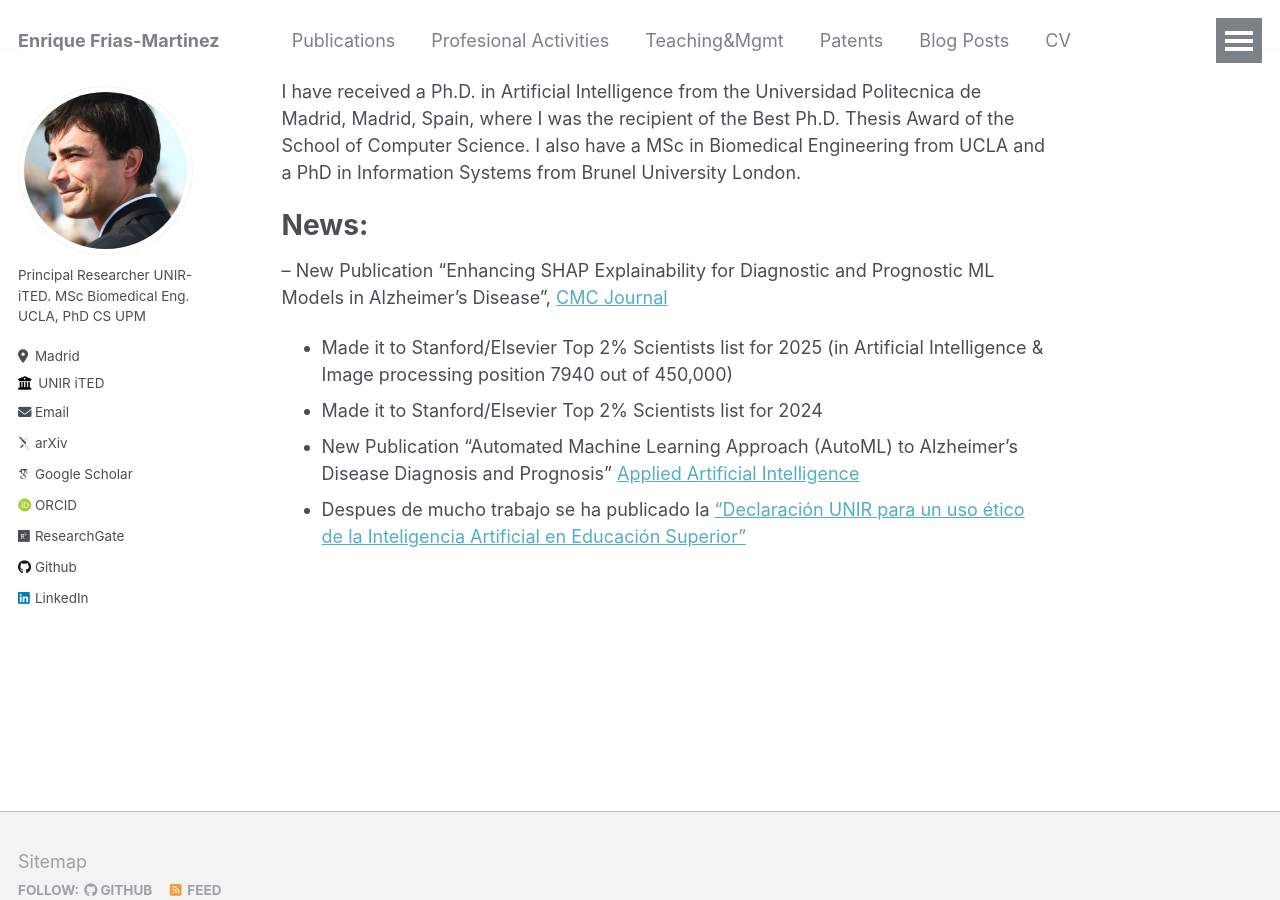
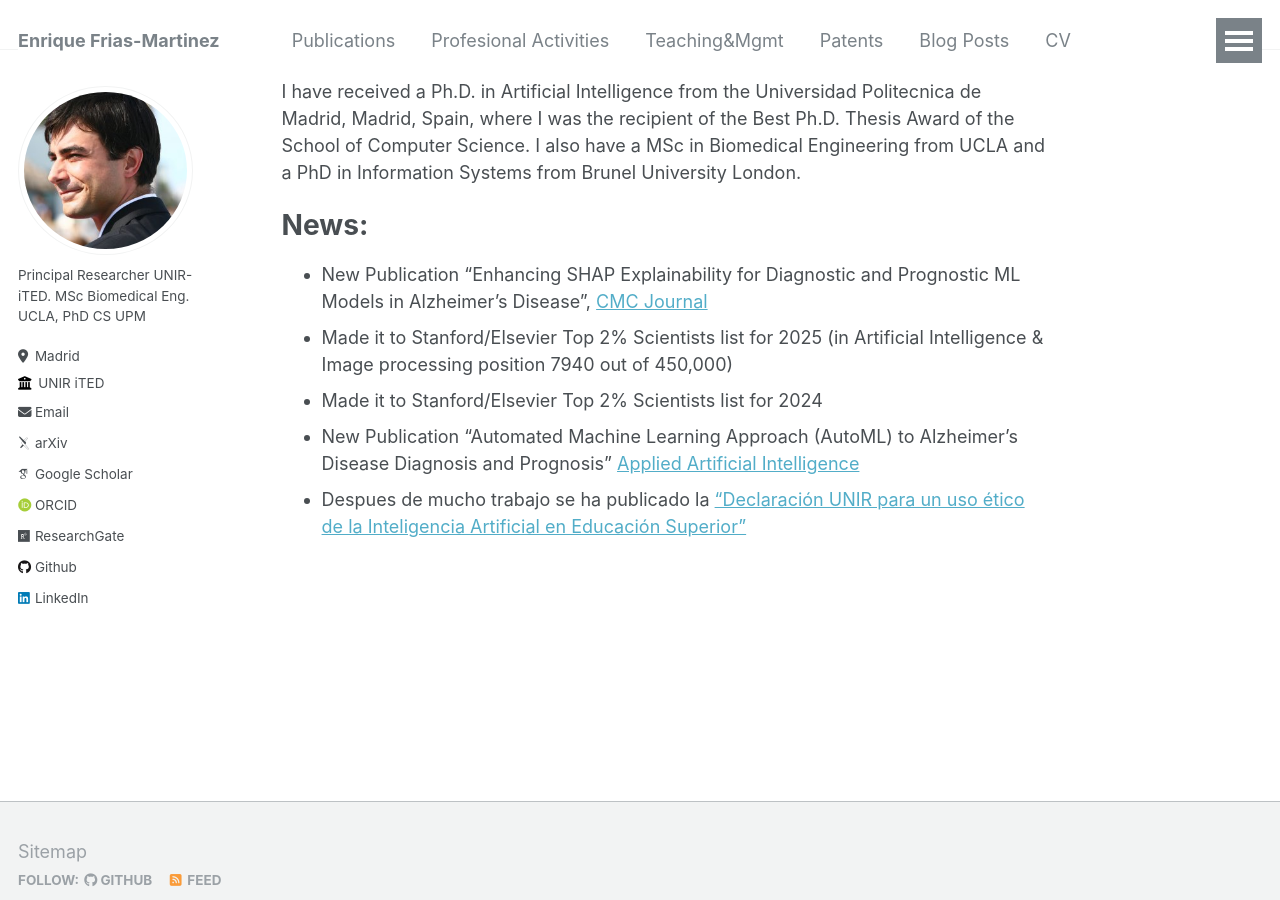
Before and after one commit to ENriqueFRiasM/enriquefriasm.github.io, a Jekyll site: the page built from _pages/about.md, in a window 1280 px wide and 900 px high, scrolled down 604 px. Built offline with Jekyll 4.4.1, drawn with Linux system fonts in a browser that asks for light colours; some web fonts are replaced.

```diff
--- a/_pages/about.md
+++ b/_pages/about.md
@@ -16,7 +16,7 @@ Currently I work as a Senior Researcher at UNIR-iTED (Research Institute for Inn
 I have received a Ph.D. in Artificial Intelligence from the Universidad Politecnica de Madrid, Madrid, Spain, where I was the recipient of the Best Ph.D. Thesis Award of the School of Computer Science. I also have a MSc in Biomedical Engineering from UCLA and a PhD in Information Systems from Brunel University London.
 
 # ﻿News:
--- New Publication "Enhancing SHAP Explainability for Diagnostic and Prognostic ML Models in Alzheimer’s Disease", [CMC Journal](https://doi.org/10.32604/cmc.2026.076400)
+- New Publication "Enhancing SHAP Explainability for Diagnostic and Prognostic ML Models in Alzheimer’s Disease", [CMC Journal](https://doi.org/10.32604/cmc.2026.076400)
 - Made it to Stanford/Elsevier Top 2% Scientists list for 2025 (in Artificial Intelligence & Image processing position 7940 out of 450,000)
 - Made it to Stanford/Elsevier Top 2% Scientists list for 2024
 - New Publication "Automated Machine Learning Approach (AutoML) to Alzheimer’s Disease Diagnosis and Prognosis" [Applied Artificial Intelligence](https://www.tandfonline.com/doi/full/10.1080/08839514.2025.2565166)
```
